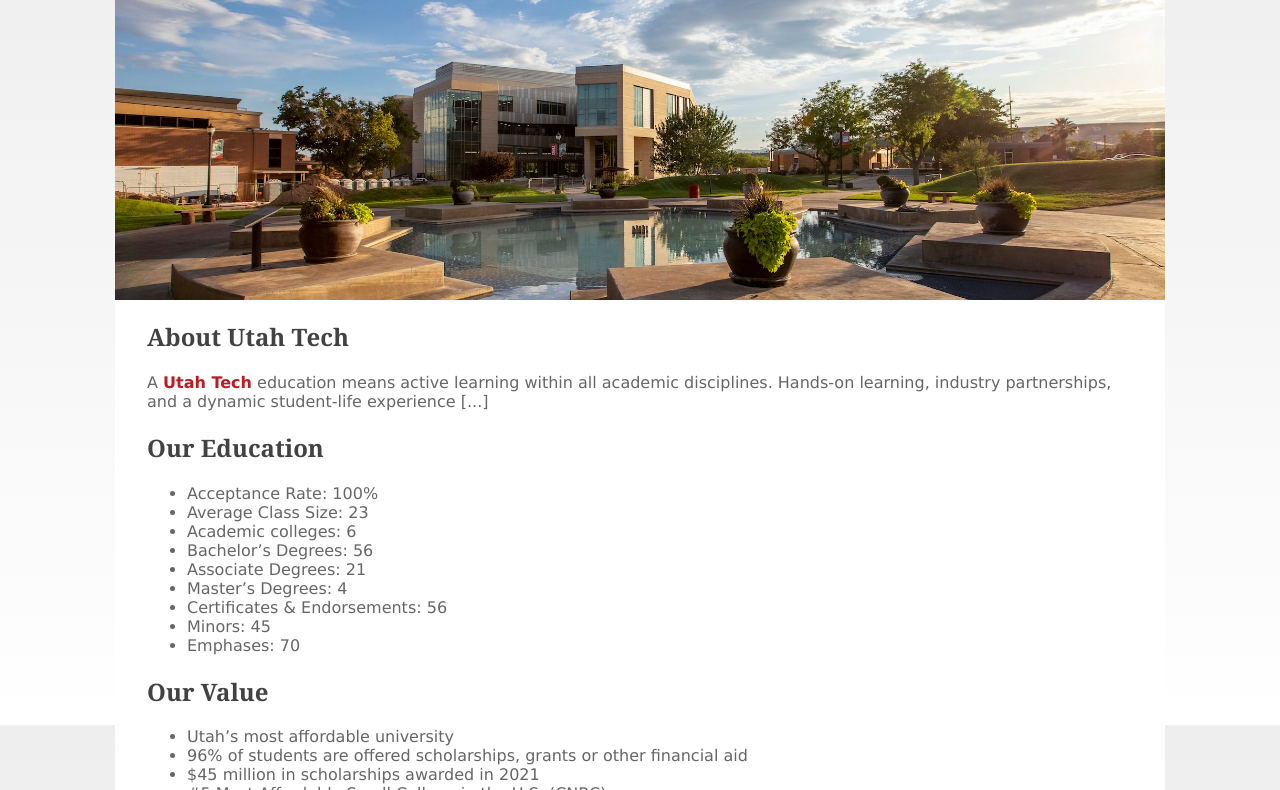
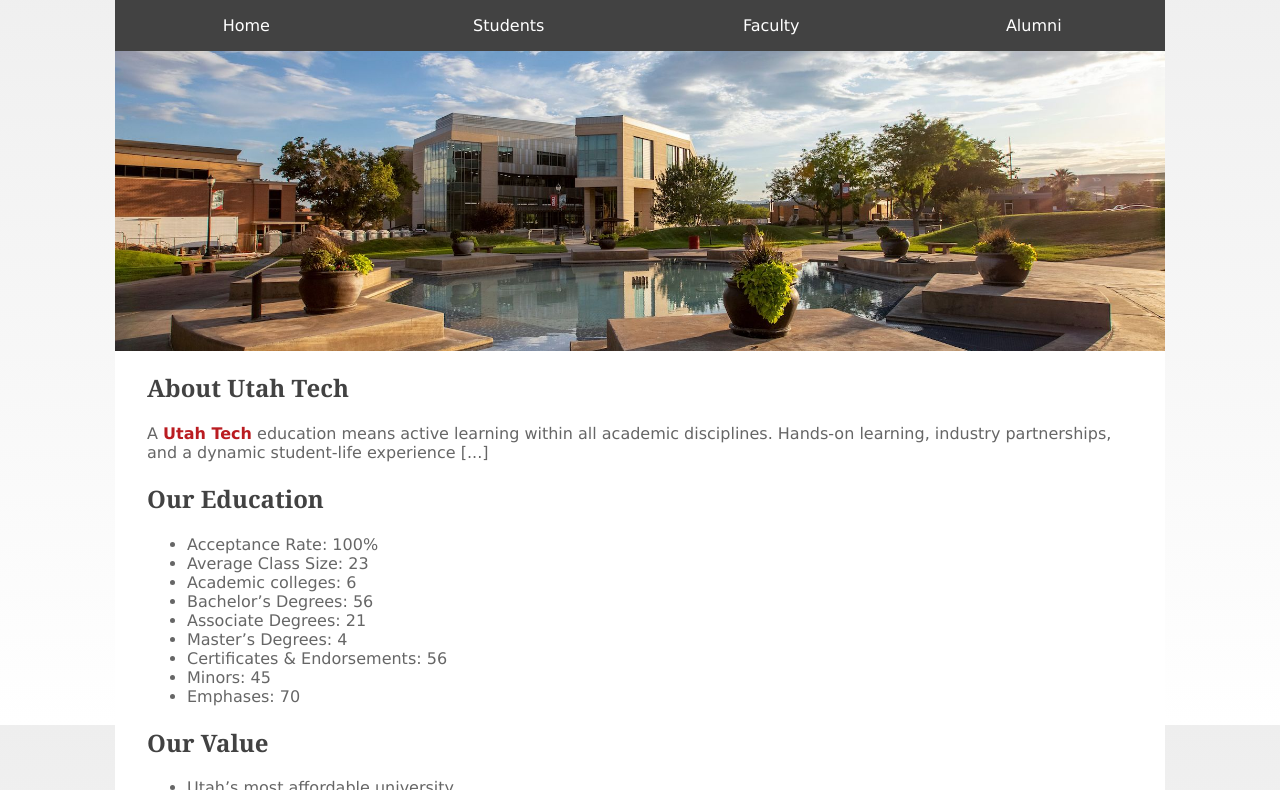
Before and after one commit to justinbclose/se1400, a plain HTML site: page utahtech4/index.html in a window 1280 px wide. Shown: the part 75-865 px from the top of the page. Drawn offline with Linux system fonts and the light colour scheme.

Commit message:
Update style.css

```diff
--- a/utahtech4/style.css
+++ b/utahtech4/style.css
@@ -47,9 +47,11 @@
 }
 
 nav {
+    grid-row: 2 / 3;
+    grid-column: 2 / -2;
     background-color: #424242;
-    margin: 0 auto; /* Center the nav bar */
-    width: fit-content; /* Adjust width to content */
+    position: sticky;
+    top: 0;
 }
 
 nav ul {
```
